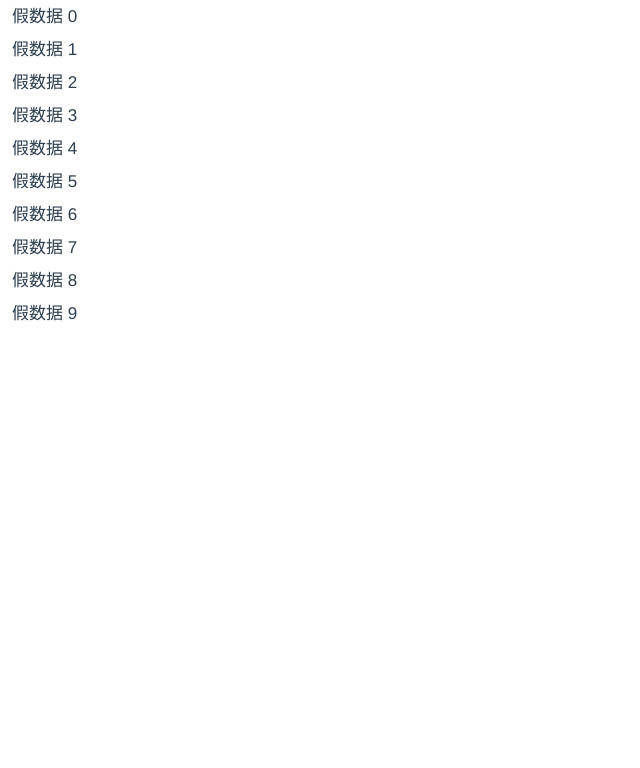
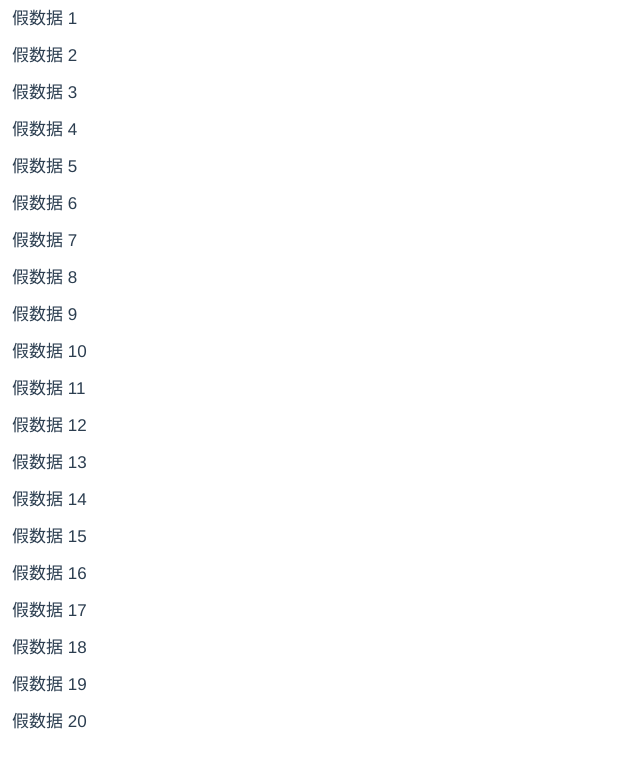
Before and after one commit to teamonn/load-more-plugin, a Vue app: page / in a window 1280 px wide. Shown: the top 768 px of the page, without its empty margins (0-640 px from the left). Built offline with nearby package versions, Linux system fonts and the light colour scheme; the HTML template or start-up script is replaced by a standard one.

Commit message:
整理store

```diff
--- a/src/App.vue
+++ b/src/App.vue
@@ -1,7 +1,7 @@
 <template>
   <div id="app">
     <ul class="data-list">
-      <li v-for="(item, key) in list" :key="key">假数据 {{key}}</li>
+      <li v-for="(item, key) in list" :key="key">假数据 {{key+1}}</li>
     </ul>
     <!-- <img src="./assets/logo.png" @click="increment(count)"> -->
     <!-- <load-more/> -->
@@ -18,6 +18,7 @@ export default {
     list: state => state.list
   }),
   created () {
+    this.request()
     this.request()
   },
   methods: {
@@ -42,7 +43,7 @@ export default {
   color: #2c3e50;
 }
 ul.data-list li {
-  padding: 8px 12px;
+  padding: 10px 12px;
   font-size: 17px;
 }
 </style>
--- a/src/store.js
+++ b/src/store.js
@@ -5,21 +5,23 @@ Vue.use(Vuex)
 
 const store = new Vuex.Store({
   state: {
-    list: []
+    list: [],
+    limit: 10
   },
   mutations: {
-    increment (state) {
-      // state.count++
+    pushList (state, res) {
+      for (let i = 0; i < state.limit; i++) {
+        state.list.push(res)
+      }
     }
   },
   actions: {
     request (context) {
-      // 模拟 http 请求，加入数据到 list
-      for (let i = 0; i < 10; i++) {
-        context.state.list.push({
-          name: '列表'
-        })
+      // 模拟 http 请求，result 是返回结果
+      let result = {
+        name: '列表'
       }
+      context.commit('pushList', result)
     }
   }
 })
```
